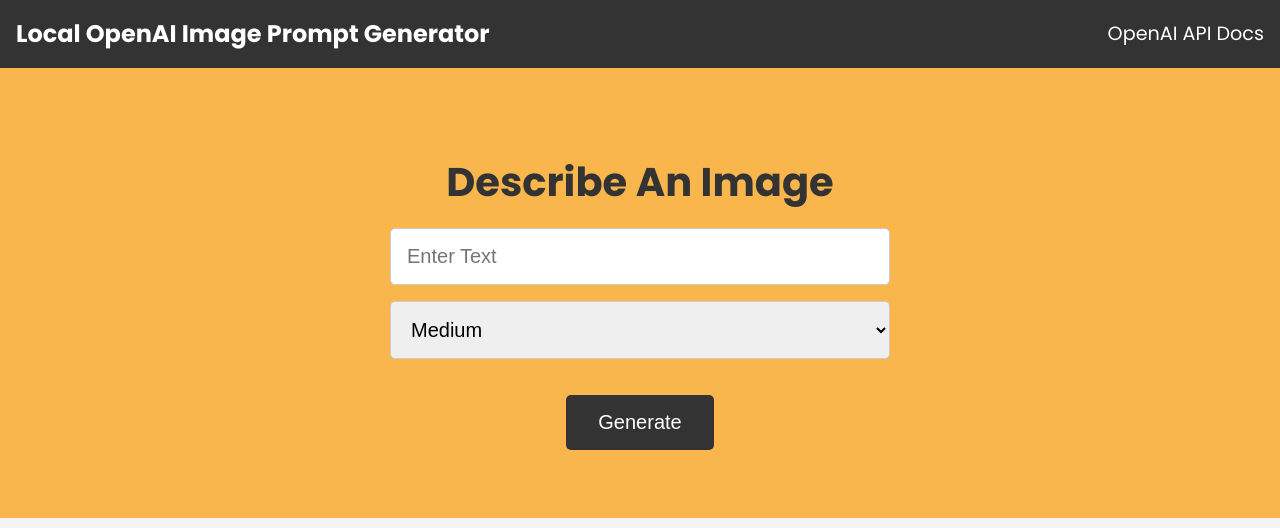
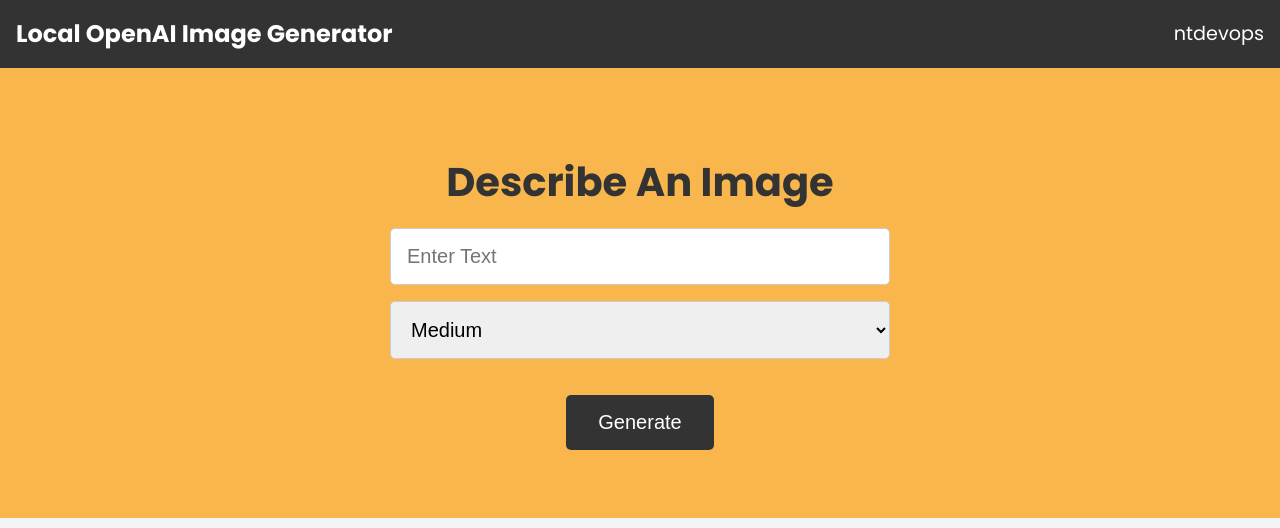
Before and after one commit to ntdevops/AI-LOCAL-IMAGES-GENERATOR-IN-JS-OPENAI-SERVICES, a website: page public/index.html in a window 1280 px wide. Drawn offline with Linux system fonts and the light colour scheme.

Commit message:
Update index.html
Update info

```diff
--- a/public/index.html
+++ b/public/index.html
@@ -8,19 +8,19 @@
     <link rel="stylesheet" href="css/spinner.css" />
 
     <script src="js/main.js" defer></script>
-    <title>OpenAI Image Generator</title>
+    <title>Local OpenAI Image Generator</title>
   </head>
   <body>
     <header>
       <div class="navbar">
         <div class="logo">
-          <h2>Local OpenAI Image Prompt Generator</h2>
+          <h2>Local OpenAI Image Generator </h2>
         </div>
         <div class="nav-links">
           <ul>
             <li>
-              <a href="https://beta.openai.com/docs" target="_blank"
-                >OpenAI API Docs</a
+              <a href="https://github.com/ntdevops/AI-LOCAL-IMAGES-GENERATOR-IN-JS-OPENAI-SERVICES" target="_blank"
+                >ntdevops</a
               >
             </li>
           </ul>
```
